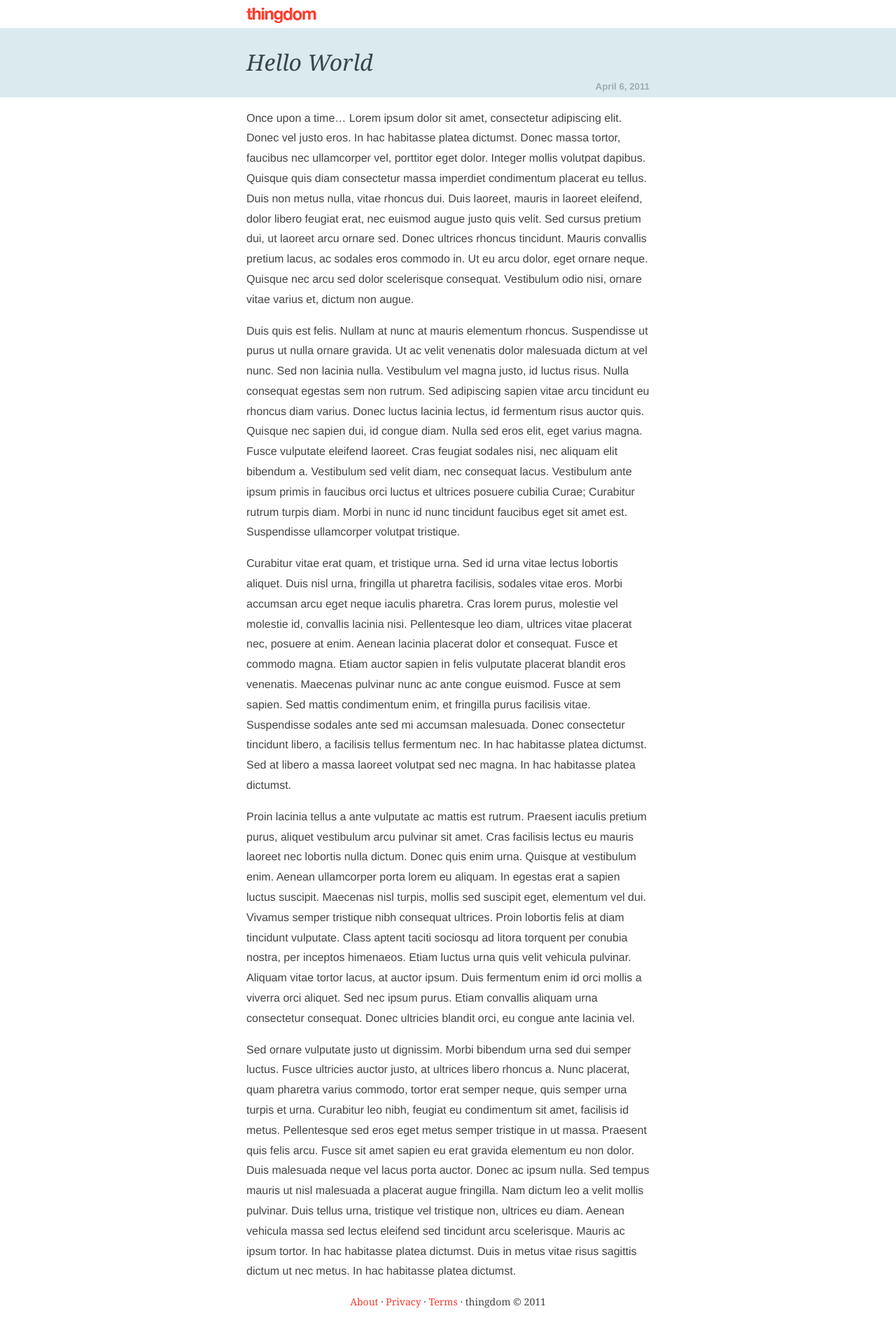
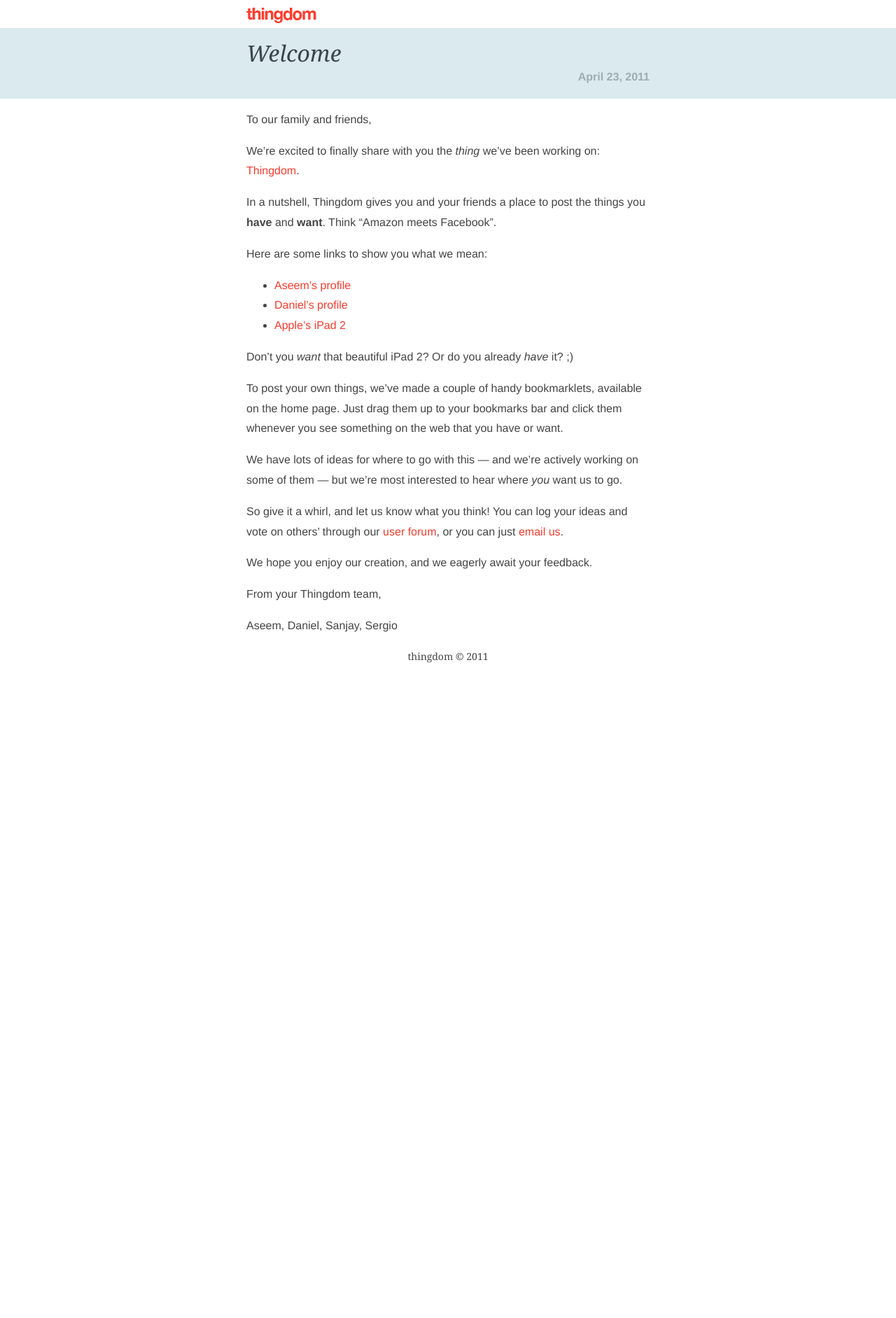
Before and after one commit to thingdom/thingdom-blog, a Jekyll site: the page built from index.html, in a window 1280 px wide. Shown: the whole page at 70% size. Built offline with Jekyll 4.4.1, drawn with Linux system fonts in a browser that asks for light colours; Markdown is read by kramdown in place of the engine named in the settings; after the commit the page ends 960 px from its top, so only the background shows below that.

Commit message:
First blog post!
Also tweaked styles slightly, e.g. date from h4 -> h5, and brand padding.

```diff
--- a/_config.yml
+++ b/_config.yml
@@ -1,4 +1 @@
 permalink: /:title
-
-markdown: rdiscount
-pygments: true
--- a/_layouts/default.html
+++ b/_layouts/default.html
@@ -47,7 +47,7 @@
     </header>
     {{ content }}
     <footer class="container">
-        <a href="#about">About</a> · <a href="#privacy">Privacy</a> · <a href="#terms">Terms</a> · thingdom © 2011
+        thingdom © 2011
     </footer>
 </body>
 </html>
--- a/_layouts/post.html
+++ b/_layouts/post.html
@@ -8,7 +8,7 @@ layout: default
                     {{ page.title }}
                 </a>
             </h1>
-            <h5 class="meta">{{ page.date | date: '%B %e, %Y' }}</h5>
+            <h4 class="meta">{{ page.date | date: '%B %e, %Y' }}</h4>
         </div>
     </div>
     <div id="content" class="container clearfix">
--- a/_posts/2011-04-06-hello-world.md
+++ /dev/null
@@ -1,14 +0,0 @@
----
-layout: post
-title: Hello World
----
-Once upon a time…
-Lorem ipsum dolor sit amet, consectetur adipiscing elit. Donec vel justo eros. In hac habitasse platea dictumst. Donec massa tortor, faucibus nec ullamcorper vel, porttitor eget dolor. Integer mollis volutpat dapibus. Quisque quis diam consectetur massa imperdiet condimentum placerat eu tellus. Duis non metus nulla, vitae rhoncus dui. Duis laoreet, mauris in laoreet eleifend, dolor libero feugiat erat, nec euismod augue justo quis velit. Sed cursus pretium dui, ut laoreet arcu ornare sed. Donec ultrices rhoncus tincidunt. Mauris convallis pretium lacus, ac sodales eros commodo in. Ut eu arcu dolor, eget ornare neque. Quisque nec arcu sed dolor scelerisque consequat. Vestibulum odio nisi, ornare vitae varius et, dictum non augue.
-
-Duis quis est felis. Nullam at nunc at mauris elementum rhoncus. Suspendisse ut purus ut nulla ornare gravida. Ut ac velit venenatis dolor malesuada dictum at vel nunc. Sed non lacinia nulla. Vestibulum vel magna justo, id luctus risus. Nulla consequat egestas sem non rutrum. Sed adipiscing sapien vitae arcu tincidunt eu rhoncus diam varius. Donec luctus lacinia lectus, id fermentum risus auctor quis. Quisque nec sapien dui, id congue diam. Nulla sed eros elit, eget varius magna. Fusce vulputate eleifend laoreet. Cras feugiat sodales nisi, nec aliquam elit bibendum a. Vestibulum sed velit diam, nec consequat lacus. Vestibulum ante ipsum primis in faucibus orci luctus et ultrices posuere cubilia Curae; Curabitur rutrum turpis diam. Morbi in nunc id nunc tincidunt faucibus eget sit amet est. Suspendisse ullamcorper volutpat tristique.
-
-Curabitur vitae erat quam, et tristique urna. Sed id urna vitae lectus lobortis aliquet. Duis nisl urna, fringilla ut pharetra facilisis, sodales vitae eros. Morbi accumsan arcu eget neque iaculis pharetra. Cras lorem purus, molestie vel molestie id, convallis lacinia nisi. Pellentesque leo diam, ultrices vitae placerat nec, posuere at enim. Aenean lacinia placerat dolor et consequat. Fusce et commodo magna. Etiam auctor sapien in felis vulputate placerat blandit eros venenatis. Maecenas pulvinar nunc ac ante congue euismod. Fusce at sem sapien. Sed mattis condimentum enim, et fringilla purus facilisis vitae. Suspendisse sodales ante sed mi accumsan malesuada. Donec consectetur tincidunt libero, a facilisis tellus fermentum nec. In hac habitasse platea dictumst. Sed at libero a massa laoreet volutpat sed nec magna. In hac habitasse platea dictumst.
-
-Proin lacinia tellus a ante vulputate ac mattis est rutrum. Praesent iaculis pretium purus, aliquet vestibulum arcu pulvinar sit amet. Cras facilisis lectus eu mauris laoreet nec lobortis nulla dictum. Donec quis enim urna. Quisque at vestibulum enim. Aenean ullamcorper porta lorem eu aliquam. In egestas erat a sapien luctus suscipit. Maecenas nisl turpis, mollis sed suscipit eget, elementum vel dui. Vivamus semper tristique nibh consequat ultrices. Proin lobortis felis at diam tincidunt vulputate. Class aptent taciti sociosqu ad litora torquent per conubia nostra, per inceptos himenaeos. Etiam luctus urna quis velit vehicula pulvinar. Aliquam vitae tortor lacus, at auctor ipsum. Duis fermentum enim id orci mollis a viverra orci aliquet. Sed nec ipsum purus. Etiam convallis aliquam urna consectetur consequat. Donec ultricies blandit orci, eu congue ante lacinia vel.
-
-Sed ornare vulputate justo ut dignissim. Morbi bibendum urna sed dui semper luctus. Fusce ultricies auctor justo, at ultrices libero rhoncus a. Nunc placerat, quam pharetra varius commodo, tortor erat semper neque, quis semper urna turpis et urna. Curabitur leo nibh, feugiat eu condimentum sit amet, facilisis id metus. Pellentesque sed eros eget metus semper tristique in ut massa. Praesent quis felis arcu. Fusce sit amet sapien eu erat gravida elementum eu non dolor. Duis malesuada neque vel lacus porta auctor. Donec ac ipsum nulla. Sed tempus mauris ut nisl malesuada a placerat augue fringilla. Nam dictum leo a velit mollis pulvinar. Duis tellus urna, tristique vel tristique non, ultrices eu diam. Aenean vehicula massa sed lectus eleifend sed tincidunt arcu scelerisque. Mauris ac ipsum tortor. In hac habitasse platea dictumst. Duis in metus vitae risus sagittis dictum ut nec metus. In hac habitasse platea dictumst.
--- /dev/null
+++ b/_posts/2011-04-23-welcome.md
@@ -0,0 +1,37 @@
+---
+layout: post
+title: Welcome
+---
+
+To our family and friends,
+
+We're excited to finally share with you the *thing* we've been working on:
+[Thingdom](http://www.thethingdom.com/).
+
+In a nutshell, Thingdom gives you and your friends a place to post the things
+you **have** and **want**. Think "Amazon meets Facebook".
+
+Here are some links to show you what we mean:
+
+* [Aseem's profile](http://www.thethingdom.com/aseemk)
+* [Daniel's profile](http://www.thethingdom.com/gasi)
+* [Apple's iPad 2](http://www.thethingdom.com/things/5)
+
+Don't you *want* that beautiful iPad 2? Or do you already *have* it? ;)
+
+To post your own things, we've made a couple of handy bookmarklets, available
+on the home page. Just drag them up to your bookmarks bar and click them
+whenever you see something on the web that you have or want.
+
+We have lots of ideas for where to go with this --- and we're actively working
+on some of them --- but we're most interested to hear where *you* want us to go.
+
+So give it a whirl, and let us know what you think! You can log your ideas and
+vote on others' through our [user forum](http://thingdom.uservoice.com/), or
+you can just [email us](mailto:feedback@thethingdom.com).
+
+We hope you enjoy our creation, and we eagerly await your feedback.
+
+From your Thingdom team,
+
+Aseem, Daniel, Sanjay, Sergio
--- a/index.html
+++ b/index.html
@@ -9,7 +9,7 @@ title: Blog
                     {{  site.posts[0].title }}
                 </a>
             </h1>
-            <h5 class="meta">{{ site.posts[0].date | date: '%B %e, %Y' }}</h5>
+            <h4 class="meta">{{ site.posts[0].date | date: '%B %e, %Y' }}</h4>
         </div>
     </div>
     <div id="content" class="container clearfix">
--- a/stylesheets/screen.less.css
+++ b/stylesheets/screen.less.css
@@ -128,6 +128,7 @@ header {
     color: @brand;
     background: #daeaef;
     height: 100%;
+    padding: 1em 0;
 
     a {
         color: @brand;
@@ -143,12 +144,10 @@ header {
         font-style: italic;
         font-size: 2em;
         line-height: 125%;
-        padding: 0.9em 0 0.1em;
     }
 
     .meta {
         color: lighten(@brand, 40%);
-        padding: 0 0 0.2em;
         text-align: right;
     }
 }
```
